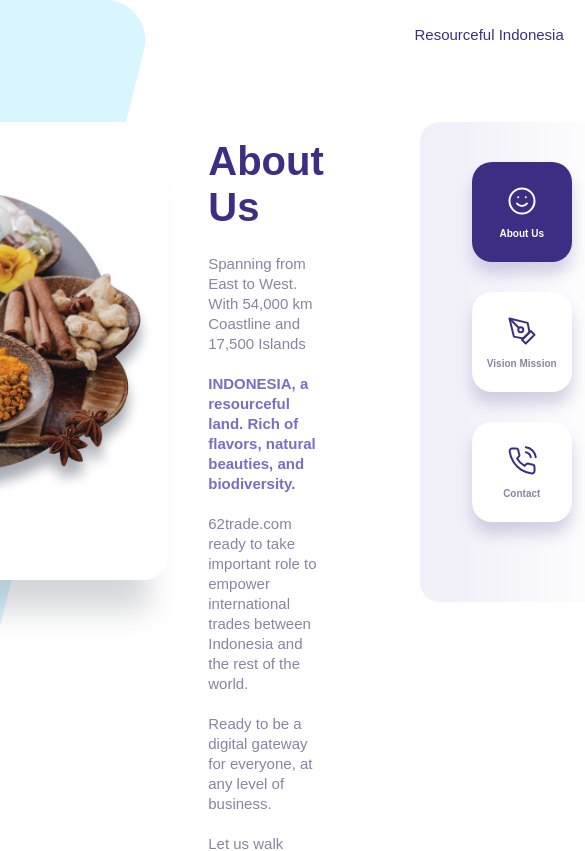
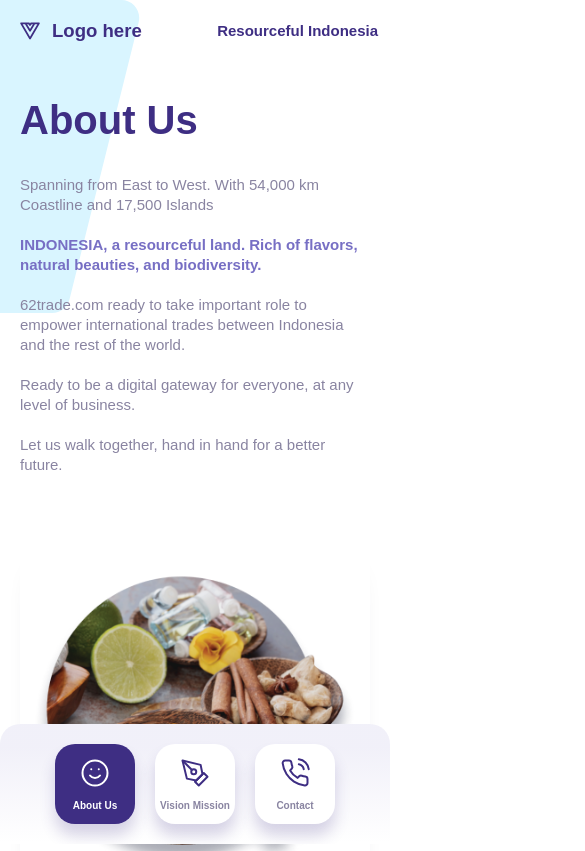
Before and after one commit to abui-am/test-interview, a Next.js app: page / in a window 390 px wide. Shown: the top 851 px of the page, 585 px wide, since content can reach past the window. Built offline with nearby package versions, Linux system fonts and the light colour scheme.

Commit message:
fix: tablet

```diff
--- a/src/layouts/BaseLayout.jsx
+++ b/src/layouts/BaseLayout.jsx
@@ -8,22 +8,28 @@ const BaseLayout = ({ children, imageUrl }) => {
   const { pathname } = useRouter();
 
   return (
-    <div className="flex-center">
+    <div className={styles.root}>
       <div className={styles.container}>
         <AppHeader />
         <img className={styles.rectangleOrnament} src="/svg/ornament.svg" />
-        <div className="flex-center" style={{ alignItems: 'start', flex: 1 }}>
+        <div className={styles.innerContainer}>
           <FloatingImage imageUrl={imageUrl} />
           <main className="flex-1" style={{ paddingTop: 16 }}>
             {children}
           </main>
+
           <nav className={styles.navBar}>
-            {menu.map(({ icon, title, id, url }) => {
-              return <NavBarItem key={id} url={url} isActive={url === pathname} icon={icon} title={title} />;
-            })}
+            <div className={styles.navBarInner}>
+              {menu.map(({ icon, title, id, url }) => {
+                return <NavBarItem key={id} url={url} isActive={url === pathname} icon={icon} title={title} />;
+              })}
+            </div>
           </nav>
         </div>
-        <footer style={{ color: 'var(--secondary-text)', padding: 32, fontSize: 12 }} className="flex-center">
+        <footer
+          style={{ color: 'var(--secondary-text)', padding: 32, marginTop: 8, fontSize: 12 }}
+          className="flex-center"
+        >
           Copyright 2021 62Trade.com PT. Enam Dua Niaga
         </footer>
       </div>
@@ -49,10 +55,10 @@ const AppHeader = () => {
   return (
     <div className={clsx(styles.appHeader, !isTop && styles.headerSticky)}>
       <div className="flex-center">
-        <img src="/svg/logo.svg" style={{ marginRight: 12 }} />
+        <img src="/svg/logo.svg" className={styles.logo} />
         <h4>Logo here</h4>
       </div>
-      <span className="color-primary">Resourceful Indonesia</span>
+      <span className={styles.subtitle}>Resourceful Indonesia</span>
     </div>
   );
 };
--- a/src/styles/components/layouts/BaseLayout.module.css
+++ b/src/styles/components/layouts/BaseLayout.module.css
@@ -1,3 +1,6 @@
+.root {
+  composes: flex-center from global;
+}
 .container {
   position: relative;
   padding-left: 40px;
@@ -5,7 +8,14 @@
   max-width: 1200px;
   min-height: 100vh;
   display: flex;
+  width: 100%;
   flex-direction: column;
+}
+
+.innerContainer {
+  composes: flex-center from global;
+  align-items: start;
+  flex: 1;
 }
 
 .rectangleOrnament {
@@ -16,6 +26,26 @@
   z-index: -1;
 }
 
+@media screen and (max-width: 480px) {
+  .root {
+    display: block;
+    margin-bottom: 120px;
+  }
+  .container {
+    padding-right: 20px;
+    padding-left: 20px;
+  }
+  .innerContainer {
+    flex-direction: column-reverse;
+  }
+  .rectangleOrnament {
+    position: absolute;
+    width: 201px;
+    height: 313px;
+    left: -59px;
+    top: 0px;
+  }
+}
 /* App Header  */
 
 .appHeader {
@@ -33,24 +63,57 @@
   transition: all 0.3s;
 }
 
+.subtitle {
+  composes: color-primary from global;
+}
+
+.logo {
+  width: 25px;
+  height: 30px;
+  margin-right: 12px;
+}
+
 .headerSticky {
   background: white;
   box-shadow: 0px 4px 10px rgba(0, 0, 0, 0.25);
 }
 
+@media screen and (max-width: 480px) {
+  .appHeader {
+    margin-left: -20px;
+    margin-right: -28px;
+    padding-right: 20px;
+    padding-left: 20px;
+    margin-bottom: 20px;
+  }
+  .logo {
+    width: 20px;
+    height: 20px;
+    margin-right: 12px;
+  }
+  .subtitle {
+    font-weight: bold;
+  }
+}
+
 /* navbar */
 
 .navBar {
-  background: linear-gradient(90deg, rgba(119, 111, 196, 0.1) 17.11%, rgba(119, 111, 196, 0) 93.66%);
   border-radius: 20px;
   margin-right: -52px;
+  overflow: hidden;
+  margin-left: 96px;
+  width: 204px;
+  flex: 0 0px;
+  background: white;
+}
+
+.navBarInner {
   padding-left: 52px;
   padding-right: 52px;
   padding-top: 40px;
   padding-bottom: 50px;
-  margin-left: 96px;
-  width: 204px;
-  flex: 0 0px;
+  background: linear-gradient(90deg, rgba(119, 111, 196, 0.1) 17.11%, rgba(119, 111, 196, 0) 93.66%);
 }
 
 .navBarItem {
@@ -66,11 +129,39 @@
 
 .iconLabel {
   margin-top: 12px;
+  text-align: center;
 }
 
 .navBarItemSelected {
   background: var(--primary-color);
   color: white;
+}
+
+@media screen and (max-width: 480px) {
+  .navBar {
+    position: fixed;
+    bottom: 0;
+    width: 100%;
+    left: 0;
+    right: 0;
+    margin-left: 0px;
+    border-radius: 20px 20px 0px 0px;
+  }
+
+  .navBarInner {
+    composes: flex-center from global;
+    padding: 20px;
+    width: 100%;
+    background: linear-gradient(180deg, rgba(119, 111, 196, 0.1) 19.89%, rgba(119, 111, 196, 0) 99.15%), #ffffff;
+  }
+
+  .navBarItem {
+    margin-bottom: 0px;
+    margin-right: 10px;
+    margin-left: 10px;
+    width: 80px;
+    height: 80px;
+  }
 }
 
 /* Floating image  */
@@ -79,6 +170,8 @@
   composes: flex-center from global;
   width: 362px;
   padding-top: 48px;
+  padding-right: 6px;
+  padding-left: 6px;
   padding-bottom: 60px;
   margin-right: 40px;
   background: #ffffff;
@@ -90,3 +183,28 @@
   width: 350px;
   height: 350px;
 }
+
+@media screen and (max-width: 860px) {
+  .floatingImage {
+    margin-top: 12px;
+    width: 216px;
+  }
+
+  .image {
+    width: 200px;
+    height: 200px;
+  }
+}
+
+@media screen and (max-width: 480px) {
+  .floatingImage {
+    width: 100%;
+    margin-top: 12px;
+    margin-right: 0px;
+  }
+
+  .image {
+    width: 100%;
+    height: 100%;
+  }
+}
--- a/src/styles/globals.css
+++ b/src/styles/globals.css
@@ -112,7 +112,13 @@ li {
     font-weight: bold;
     font-size: 40px;
     line-height: 46px;
+    margin-bottom: 32px;
     color: var(--primary-color);
+  }
+
+  h4 {
+    font-size: 18.5714px;
+    line-height: 21px;
   }
 }
 
```
